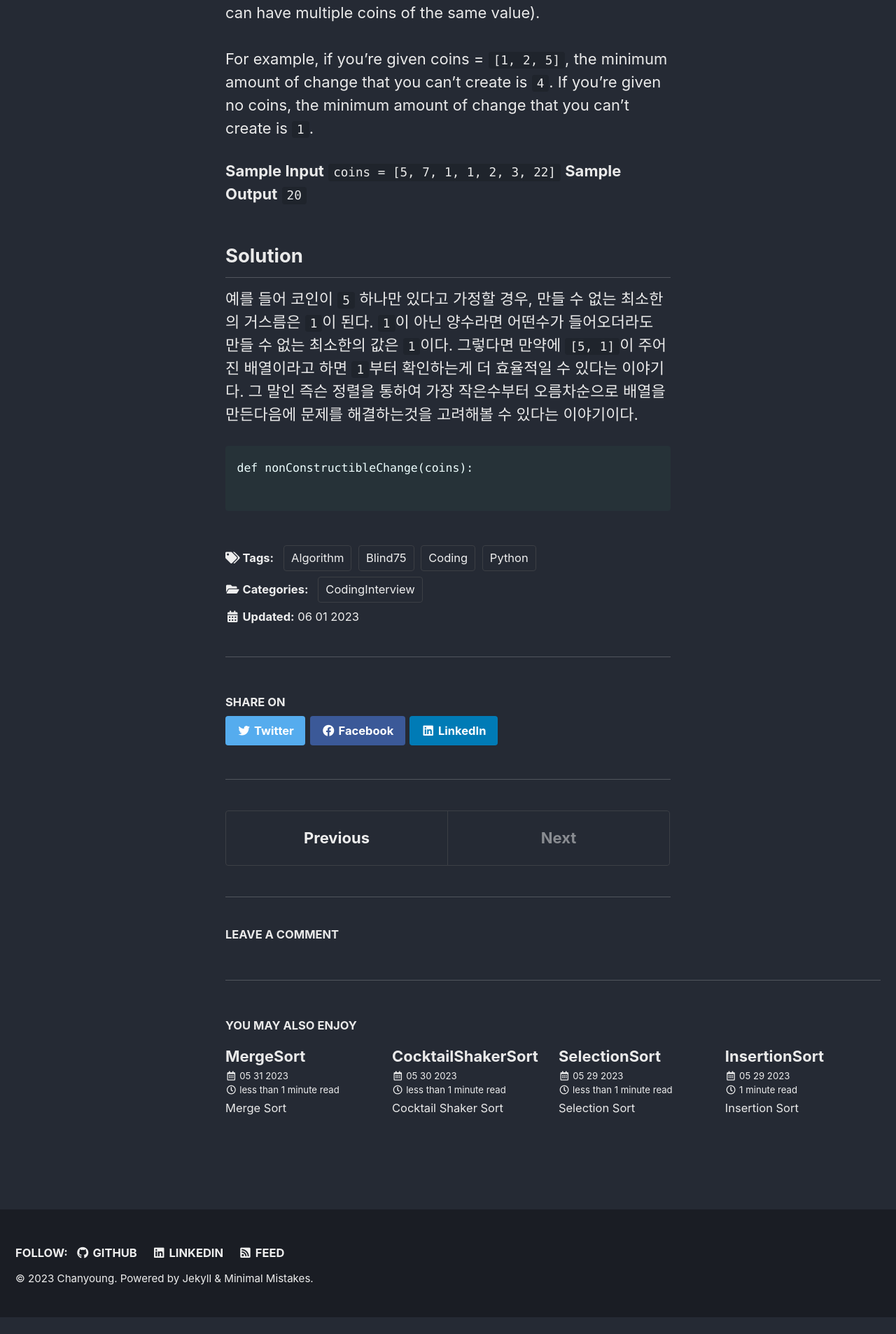
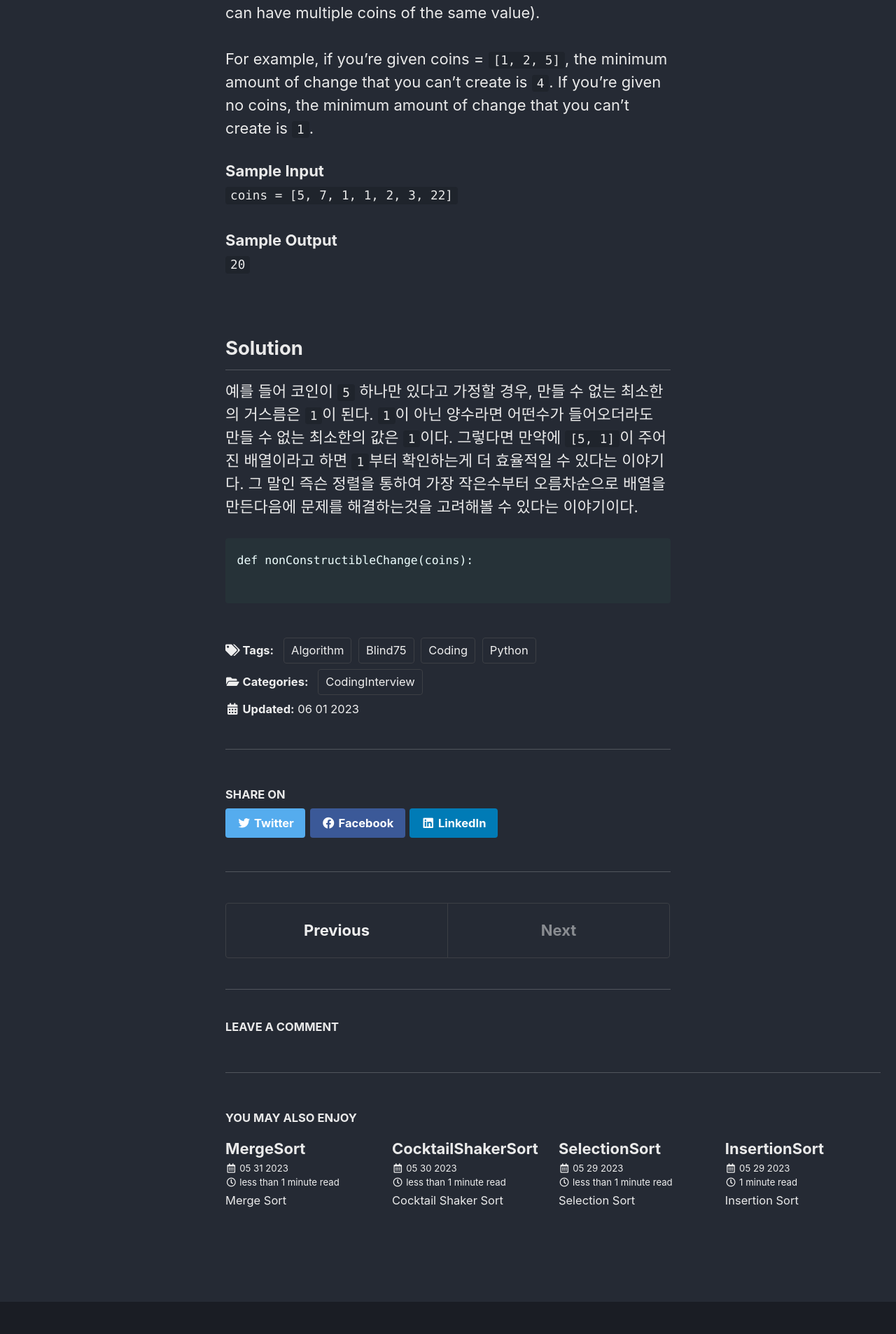
Before and after one commit to PyChanyoung/PyChanyoung.github.io, a Jekyll site: the page built from _posts/2023-06-01-nonConstructibleChange.md, in a window 1280 px wide. Shown: the part 582-2488 px from the top of the page at 70% size. Built offline with Jekyll 4.4.1, drawn with Linux system fonts in a browser that asks for light colours; cached includes are drawn as plain includes; some web fonts are replaced; comment, search, counter and statistics services are not loaded; before the commit the page ends 2464 px from its top, so only the background shows below that.

Commit message:
Content update

```diff
--- a/_posts/2023-06-01-nonConstructibleChange.md
+++ b/_posts/2023-06-01-nonConstructibleChange.md
@@ -14,10 +14,10 @@ author_profile: false
 Given an array of positive integers representing the values of conis in your possession, write a function that returns the minimum amount of change (the minimum sum of money) that you **cannot** create. The given coins can have any positive integer value and aren't necessarily unique(i.e., you can have multiple coins of the same value).<br><br>
 For example, if you're given coins = `[1, 2, 5]`, the minimum amount of change that you can't create is `4`. If you're given no coins, the minimum amount of change that you can't create is `1`.
 
-**Sample Input**
-`coins = [5, 7, 1, 1, 2, 3, 22]`
-**Sample Output**
-`20`
+**Sample Input**<br>
+`coins = [5, 7, 1, 1, 2, 3, 22]`<br><br>
+**Sample Output**<br>
+`20`<br><br>
 
 ## Solution
 
```
